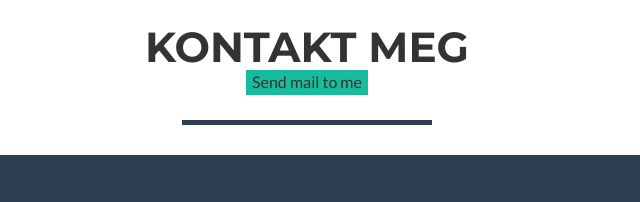
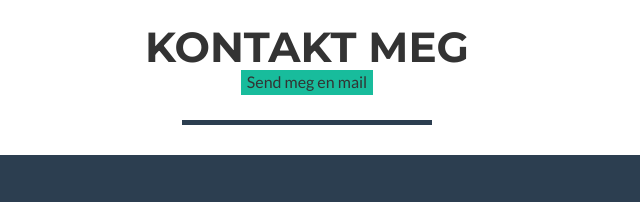
Before and after one commit to asleboon/JS-Memory-Game, a website: page index.html in a window 1280 px wide. Shown: the part 1905-2107 px from the top of the page, 333-973 px from the left. Drawn offline with nearby package versions, Linux system fonts and the light colour scheme.

Commit message:
Update index.html

```diff
--- a/index.html
+++ b/index.html
@@ -157,7 +157,7 @@
             <div class="row">
                 <div class="col-lg-12 text-center">
                     <h2>Kontakt Meg</h2>
-                    <button id="email-button" onclick="location.href='mailto:asle.berge@gmail.com;'" type="mail-button">Send mail to me</button>
+                    <button id="email-button" onclick="location.href='mailto:asle.berge@gmail.com;'" type="mail-button">Send meg en mail</button>
                     <hr class="star-primary">
                 </div>
             </div>
```
